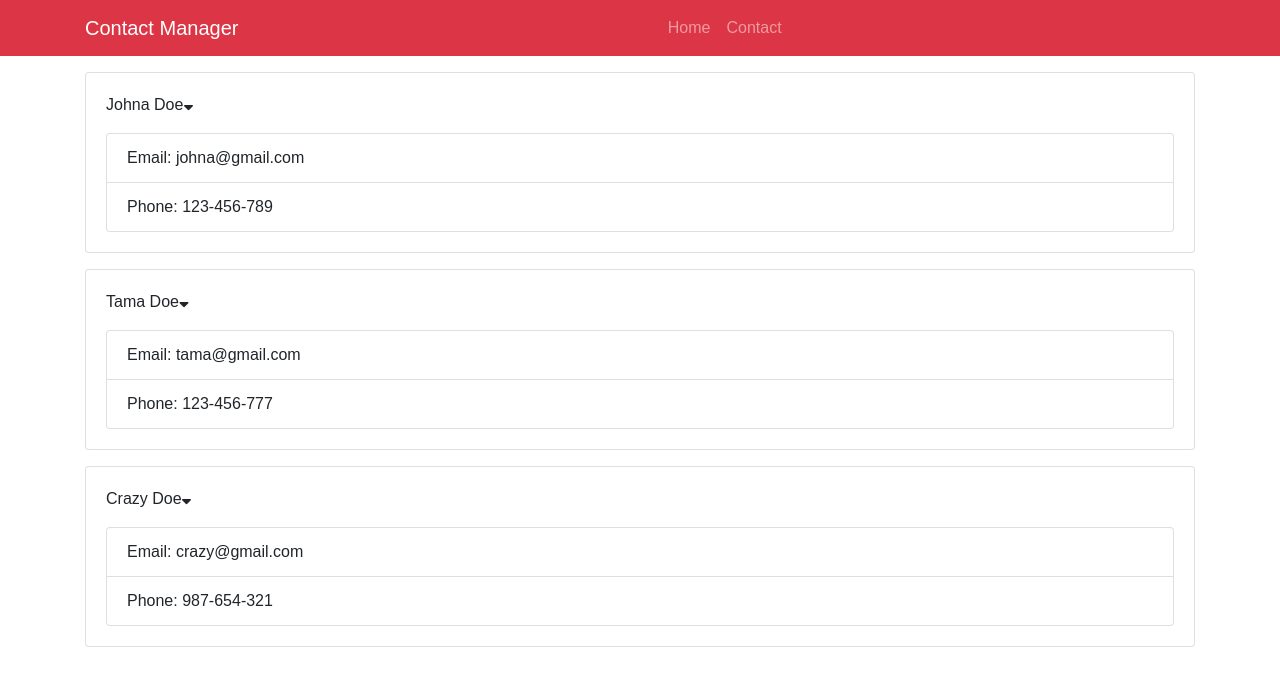
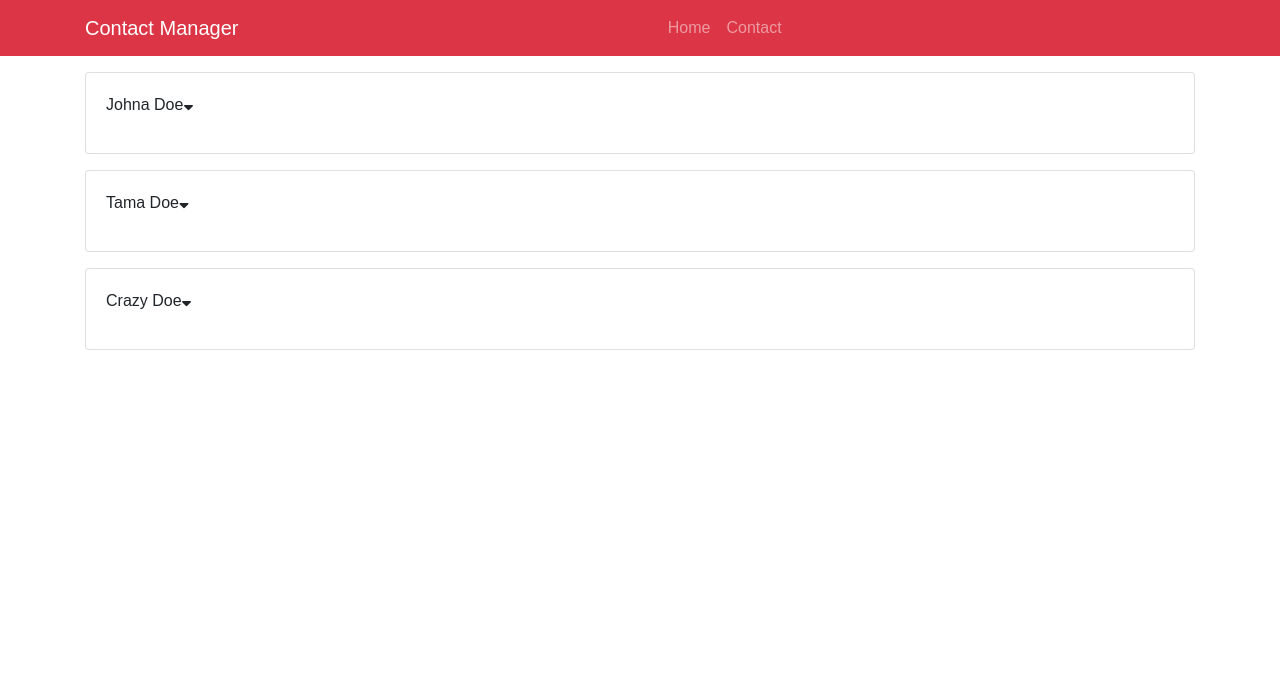
Before and after one commit to LiteSoul/contact-manager, a React (Create React App) app: page / in a window 1280 px wide. Shown: the top 686 px of the page. Built offline with nearby package versions, Linux system fonts and the light colour scheme.

Commit message:
Expand contact details

```diff
--- a/src/components/Contact.js
+++ b/src/components/Contact.js
@@ -3,7 +3,7 @@ import PropTypes from 'prop-types'
 
 export default class Contact extends Component {
 	state = {
-		expandContactDetails: true
+		expandContactDetails: false
 	}
 
 	onShowClick = (e) => {
@@ -14,6 +14,8 @@ export default class Contact extends Component {
 
 	render() {
 		const { name, email, phone } = this.props.contact
+		const { expandContactDetails } = this.state
+
 		return (
 			<div className="card card-body mb-3">
 				<p className="primary">
@@ -24,10 +26,13 @@ export default class Contact extends Component {
 					>
 					</i>
 				</p>
-				<ul className="list-group">
-					<li className="list-group-item">Email: {email}</li>
-					<li className="list-group-item">Phone: {phone}</li>
-				</ul>
+				{expandContactDetails ?
+					<ul className="list-group">
+						<li className="list-group-item">Email: {email}</li>
+						<li className="list-group-item">Phone: {phone}</li>
+					</ul>
+					: null
+				}
 			</div>
 		)
 	}
```
